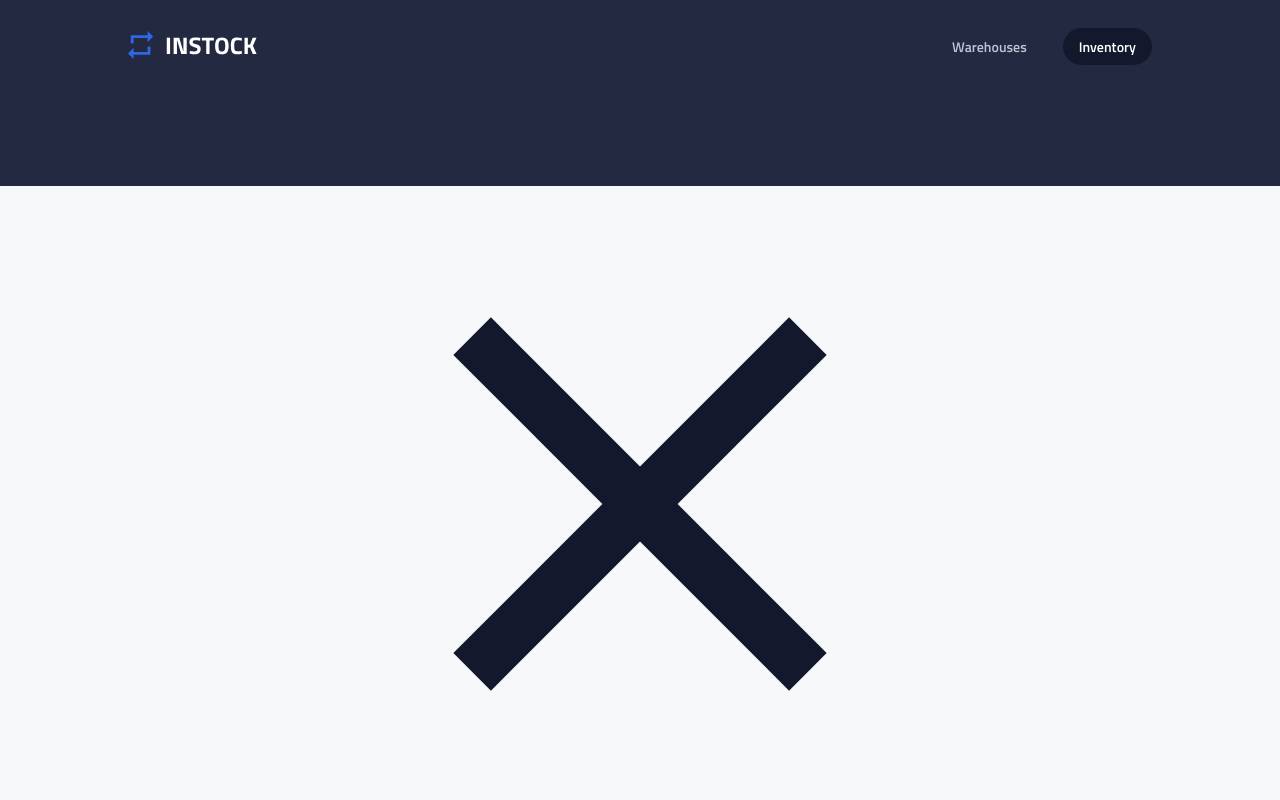
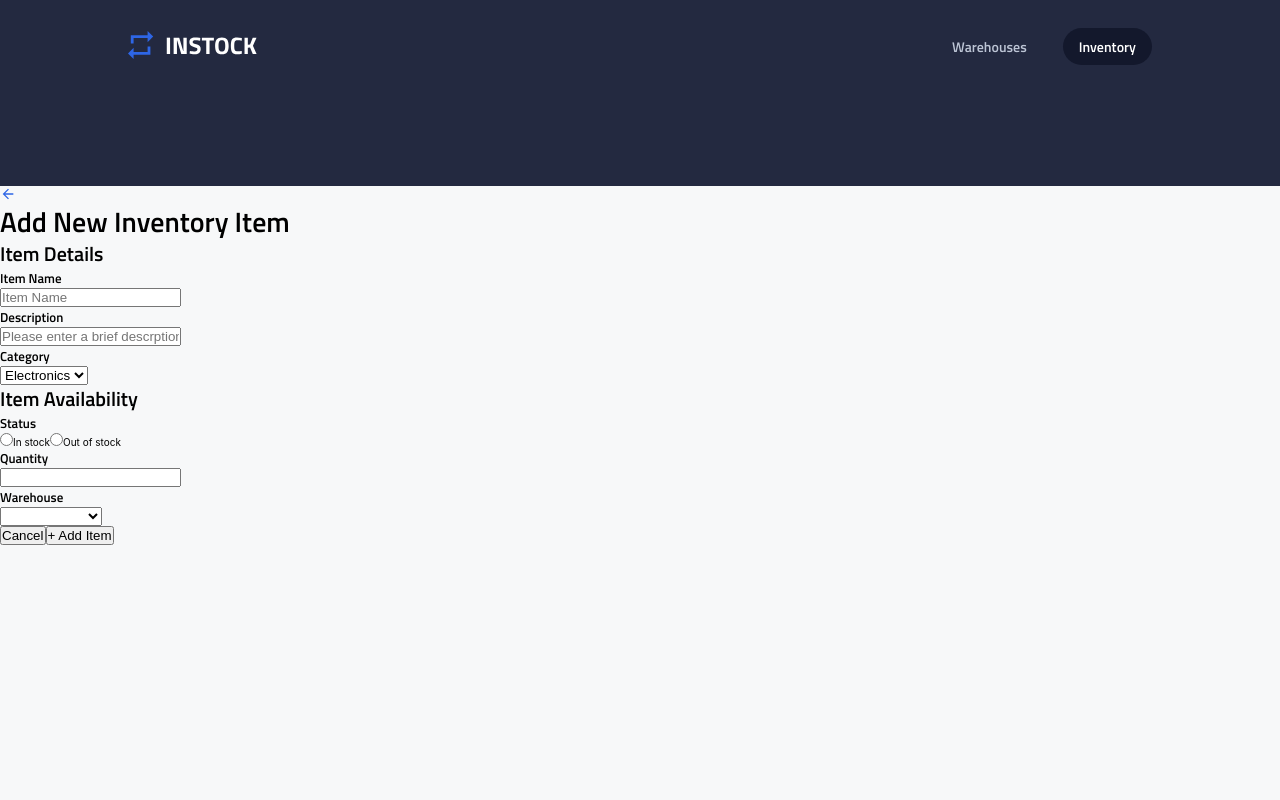
Before and after one commit to mikebernardo1/instock, a React (Create React App) app in the folder client/: page /inventory in a window 1280 px wide. Shown: the top 800 px of the page. Built offline with nearby package versions, Linux system fonts and the light colour scheme.

Commit message:
nk-12 basic styling and css for add new inventory item

```diff
--- a/client/src/components/Inventory/Inventory.jsx
+++ b/client/src/components/Inventory/Inventory.jsx
@@ -1,10 +1,10 @@
 import React from 'react';
-import InventoryDelete from './InventoryDelete'
+import InventoryAddItem from '../InventoryAddItem/InventoryAddItem';
 
 export default function Inventory() {
     return (
         <div>
-            <InventoryDelete/>
+            <InventoryAddItem/>
         </div>
     )
 }
--- a/client/src/components/Inventory/InventoryDelete.jsx
+++ b/client/src/components/Inventory/InventoryDelete.jsx
@@ -6,7 +6,9 @@ export default function InventoryDelete() {
     return (
         <div className="inventoryDelete">
             <div className="inventoryDelete__div1">
-                <img src ={close} className="inventoryDelete__div1-close" alt="close button"></img>
+                <div className="inventoryDelete__div1-close">
+                    <img src ={close} className="inventoryDelete__div1-close-image" alt="close button"></img>
+                </div>
                 <div className="inventoryDelete__div1-block">
                     <h1 className="inventoryDelete__div1-block-title">Delete Television inventory item?</h1>
                     <p className="inventoryDelete__div1-block-text">Please confirm that you’d like to delete Television from the inventory list. You won’t be able to undo this action.</p>
--- a/client/src/components/Inventory/InventoryDelete.scss
+++ b/client/src/components/Inventory/InventoryDelete.scss
@@ -13,11 +13,14 @@
 
     &__div1{
         padding-top: 24px;
-        display: flex;
-        flex-direction: column;
 
         &-close{
-            align-self: flex-end;
+            display:flex;
+            justify-content:flex-end;
+            &-image{
+                max-width: 20px;
+                max-height: 20px;
+            }
         }
 
         &-block{
--- /dev/null
+++ b/client/src/components/InventoryAddItem/InventoryAddItem.jsx
@@ -0,0 +1,58 @@
+import React from 'react';
+import './InventoryAddItem.scss';
+import arrowBack from '../../assets/icons/arrow_back-24px.svg';
+
+export default function InventoryAddItem() {
+    return (
+        <div className="inventoryAddItem">
+            <div className="inventoryAddItem__div1">
+                <img src={arrowBack} alt="arrow back" className="inventoryAddItem__div1-arrow"></img>
+                <h1 className="inventoryAddItem__div1-title">Add New Inventory Item</h1>
+            </div>
+            <div className="inventoryAddItem__div2">
+                <h2 className="inventoryAddItem__div2-header">Item Details</h2>
+                <div className="inventoryAddItem__div2-block">
+                    <h3 className="inventoryAddItem__div2-block-categoryTitle">Item Name</h3>
+                    <input type="text" placeholder="Item Name" className="inventoryAddItem__div2-block-textfield1"></input>
+                </div>
+                <div className="inventoryAddItem__div2-block">
+                    <h3 className="inventoryAddItem__div2-block-categoryTitle">Description</h3>
+                    <input type="text" placeholder="Please enter a brief descrption" className="inventoryAddItem__div2-block-textfield2"></input>
+                </div>
+                <div className="inventoryAddItem__div2-block">
+                    <h3 className="inventoryAddItem__div2-block-categoryTitle">Category</h3>
+                    <select>
+                        <option>Electronics</option>
+                    </select>
+                </div>
+            </div>
+            <div className="inventoryAddItem__div3">
+                <h2>Item Availability</h2>
+                <div>
+                    <h3>Status</h3>
+                    <div>
+                        <input type="radio"></input>
+                        <label>In stock</label>
+                        <input type="radio"></input>
+                        <label>Out of stock</label>
+                    </div>
+                    <div>
+                        <h3>Quantity</h3>
+                        <input type="text"></input>
+                    </div>
+                    <div>
+                        <h3>Warehouse</h3>
+                        <select>
+                            <option disabled defaultValue>Please select</option>
+                        </select>
+                    </div>
+                    <div>
+                        <button>Cancel</button>
+                        <button>+ Add Item</button>
+                    </div>
+                </div>
+            </div>
+
+        </div>
+    )
+}
--- /dev/null
+++ b/client/src/components/InventoryAddItem/InventoryAddItem.scss
@@ -0,0 +1,12 @@
+@import "../../styles/mixins";
+@import "../../styles/partials";
+@import "../../styles/variables";
+
+.inventoryAddItem{
+    &__div1{
+        &-arrow{
+            max-width: 16px;
+            max-height: 16px;
+        }
+    }
+}
--- a/client/src/components/Warehouses/Warehouses.jsx
+++ b/client/src/components/Warehouses/Warehouses.jsx
@@ -1,7 +1,8 @@
 import React, { Component } from 'react'
 import Axios from 'axios';
 import { Link } from 'react-router-dom';
-import WarehousesRow from '../WarehousesRow/WarehousesRow'
+import WarehousesRow from '../WarehousesRow/WarehousesRow';
+import WarehouseDelete from './WarehouseDelete';
 
 import './warehouses.scss';
 
@@ -38,6 +39,7 @@ export class Warehouses extends Component {
 
         return (
             <section className="warehouses">
+                <WarehouseDelete/>
 
                 {/* Section "Header" including search field, Add New Warehouse button */}
                 <div className="warehouses__header">
```
Also changed, not shown: 1 other file (tests, documents, lock files or other folders).
